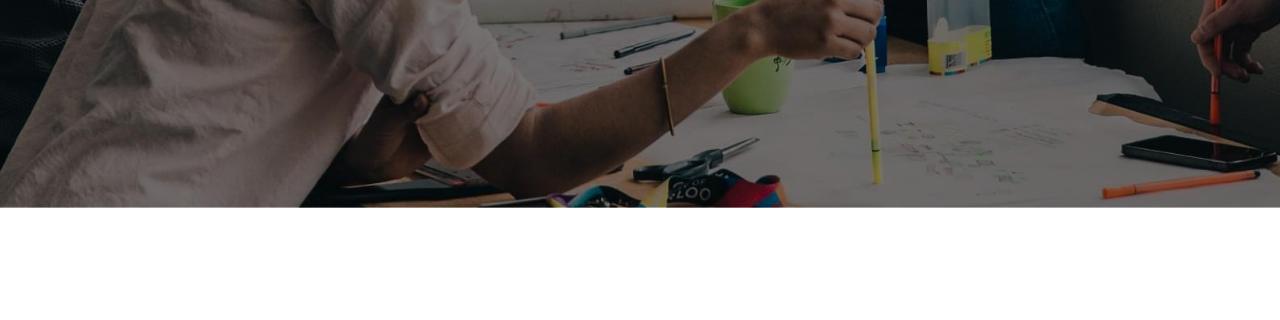
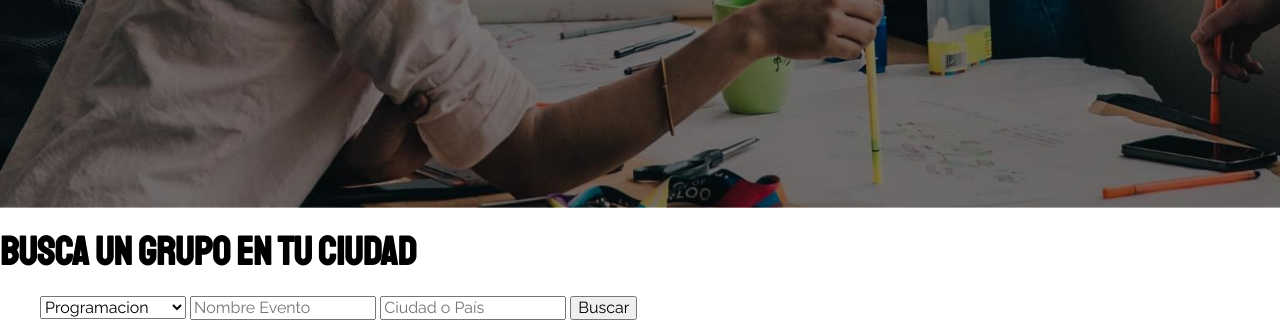
Before and after one commit to xandro2021/Meeti01, a website: page index.html in a window 1280 px wide. Shown: the part 524-844 px from the top of the page. Before the commit the page ends 800 px from the top, so only its background shows below. Drawn offline with Linux system fonts and the light colour scheme.

Commit message:
Create html for the section containing the form

```diff
--- a/index.html
+++ b/index.html
@@ -29,5 +29,31 @@
         <a class="hero__enlace" href="#">Obtener una cuenta</a>
     </section>
 
+    <section class="busqueda">
+        <h2 class="busqueda__heading">Busca un grupo en tu ciudad</h2>
+        <div class="contenedor">
+            <form class="formulario" method="" id="" action="">
+                <select class="formulario__campo" id="" name="" >
+                    <option value="">Programacion</option>
+                    <option value="">Diseño</option>
+                    <option value="">Negocios</option>
+                    <option value="">Moda</option>
+                    <option value="">Ejercicio y Salud</option>
+                    <option value="">Fotografia</option>
+                    <option value="">Comida</option>
+                    <option value="">Diseño Interior</option>
+                    <option value="">Cafe</option>
+                    <option value="">Cine</option>
+                    <option value="">Libros</option>
+                    <option value="">Emprendimiento</option>
+                </select>
+
+                <input class="formulario__campo" type="text" name="" value="" placeholder="Nombre Evento"/>
+                <input class="formulario__campo" type="text" name="" value="" placeholder="Ciudad o País"/>
+                <input class="formulario__submit" type="submit" value="Buscar"/>
+            </form>
+        </div>
+    </section>
+
 </body>
 </html>
```
